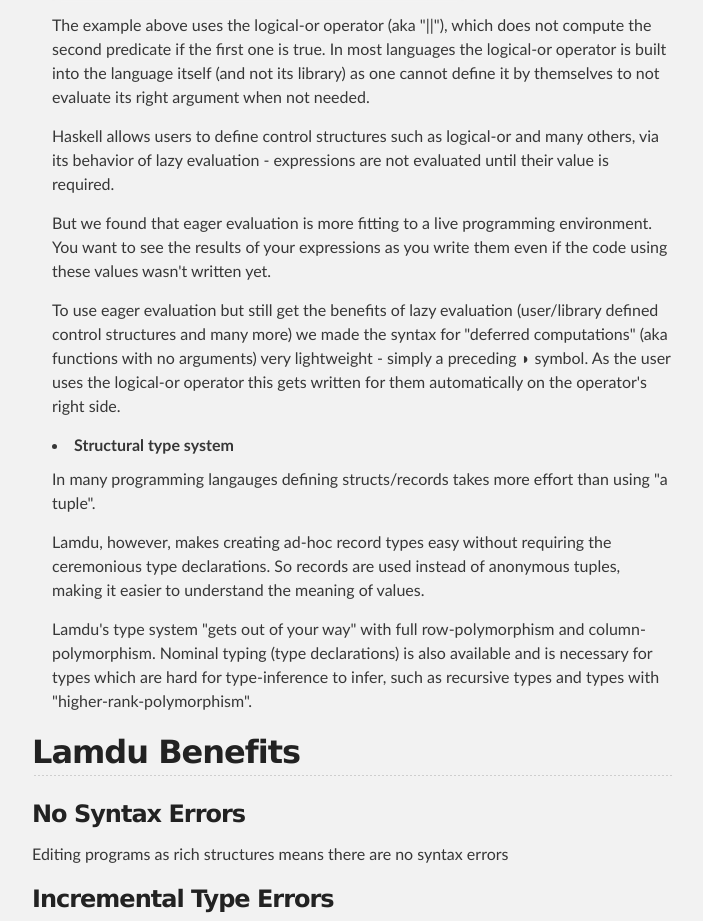
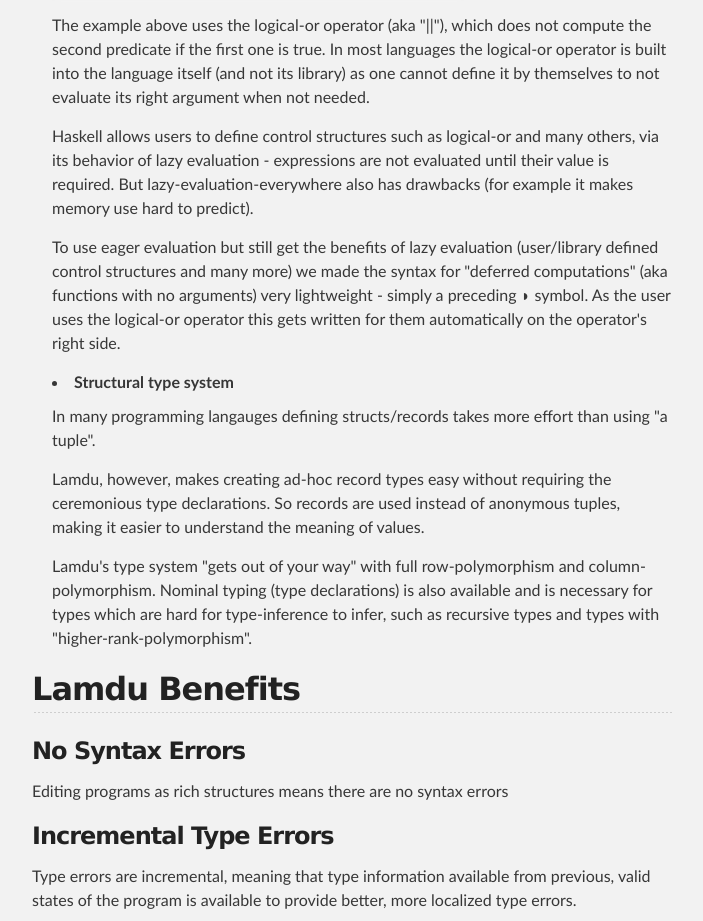
Before and after one commit to lamdu/lamdu.github.io, a plain HTML site: page index.html in a window 1280 px wide. Shown: the part 1714-2635 px from the top of the page, without its empty margins (288-991 px from the left). Drawn offline with Linux system fonts and the light colour scheme.

Commit message:
changed text on explicit-lazy-eval following Eyal's comments

```diff
--- a/index.html
+++ b/index.html
@@ -98,12 +98,8 @@
               Haskell allows users to define control structures such as logical-or
               and many others, via its behavior of lazy evaluation -
               expressions are not evaluated until their value is required.
-            </p>
-
-            <p>
-              But we found that eager evaluation is more fitting to a live programming environment.
-              You want to see the results of your expressions as you write them even
-              if the code using these values wasn't written yet.
+              But lazy-evaluation-everywhere also has drawbacks
+              (for example it makes memory use hard to predict).
             </p>
 
             <p>
```
